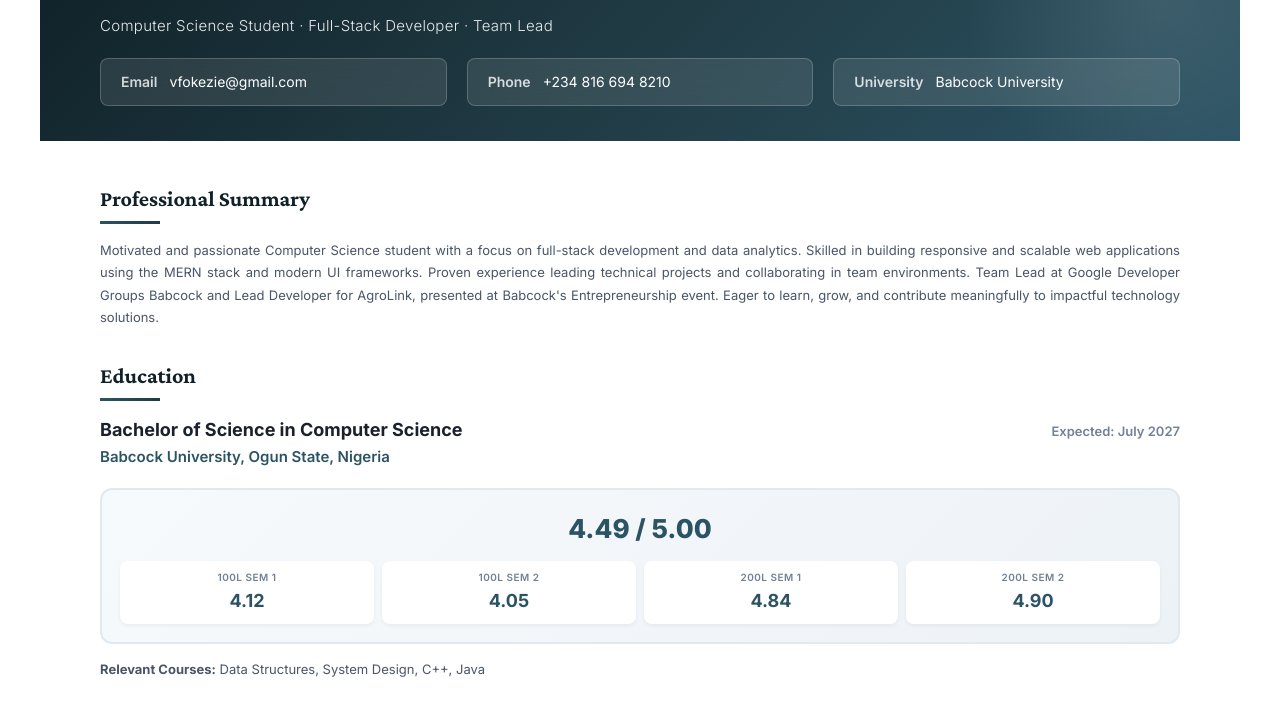
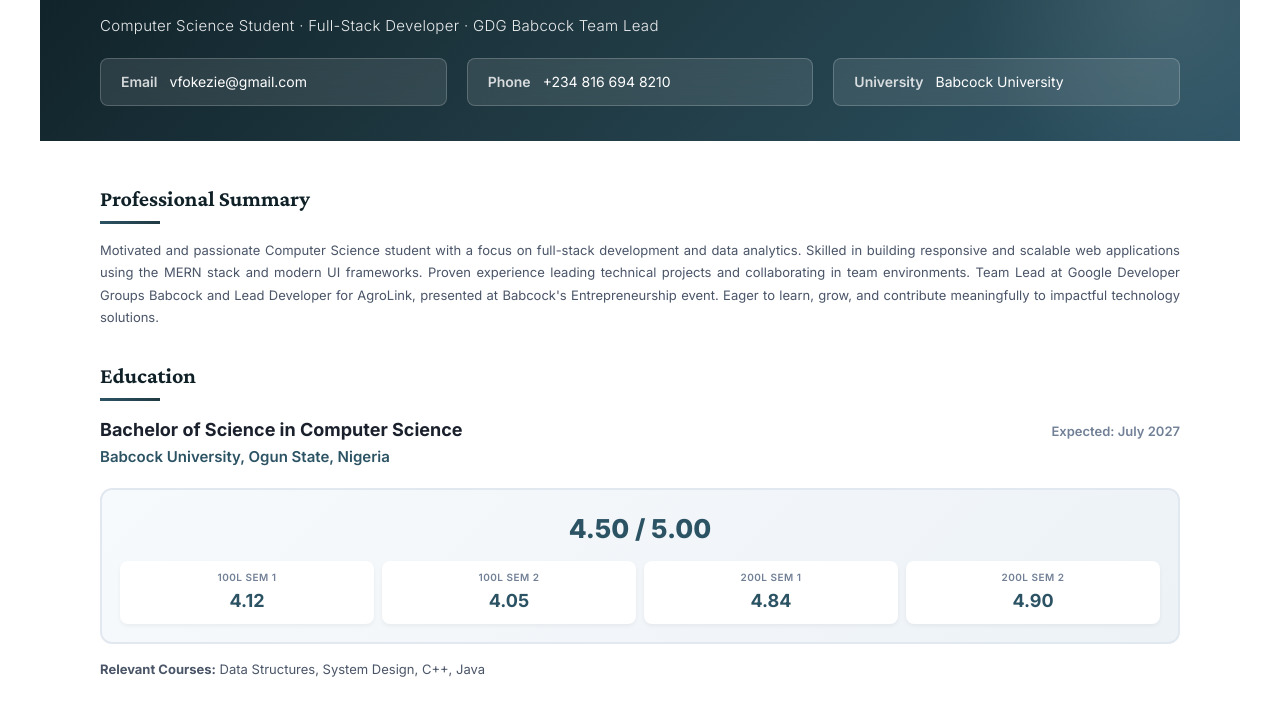
Before and after one commit to VICKYFYN3/CV, a plain HTML site: page index.html in a window 1280 px wide. Shown: the part 88-800 px from the top of the page. Drawn offline with nearby package versions, Linux system fonts and the light colour scheme.

```diff
--- a/index.html
+++ b/index.html
@@ -403,7 +403,7 @@
         <div class="header">
             <div class="header-content">
                 <h1>VICTOR FINECOUNTRY-OKEZIE</h1>
-                <div class="tagline">Computer Science Student · Full-Stack Developer · Team Lead</div>
+                <div class="tagline">Computer Science Student · Full-Stack Developer · GDG Babcock Team Lead</div>
                 <div class="contact-grid">
                     <div class="contact-item">
                         <span class="contact-label">Email</span>
@@ -441,7 +441,7 @@
                             <div class="item-date">Expected: July 2027</div>
                         </div>
                         <div class="gpa-showcase">
-                            <div class="gpa-main">4.49 / 5.00</div>
+                            <div class="gpa-main">4.50 / 5.00</div>
                             <div class="gpa-grid">
                                 <div class="gpa-item">
                                     <div class="gpa-item-label">100L Sem 1</div>
```
